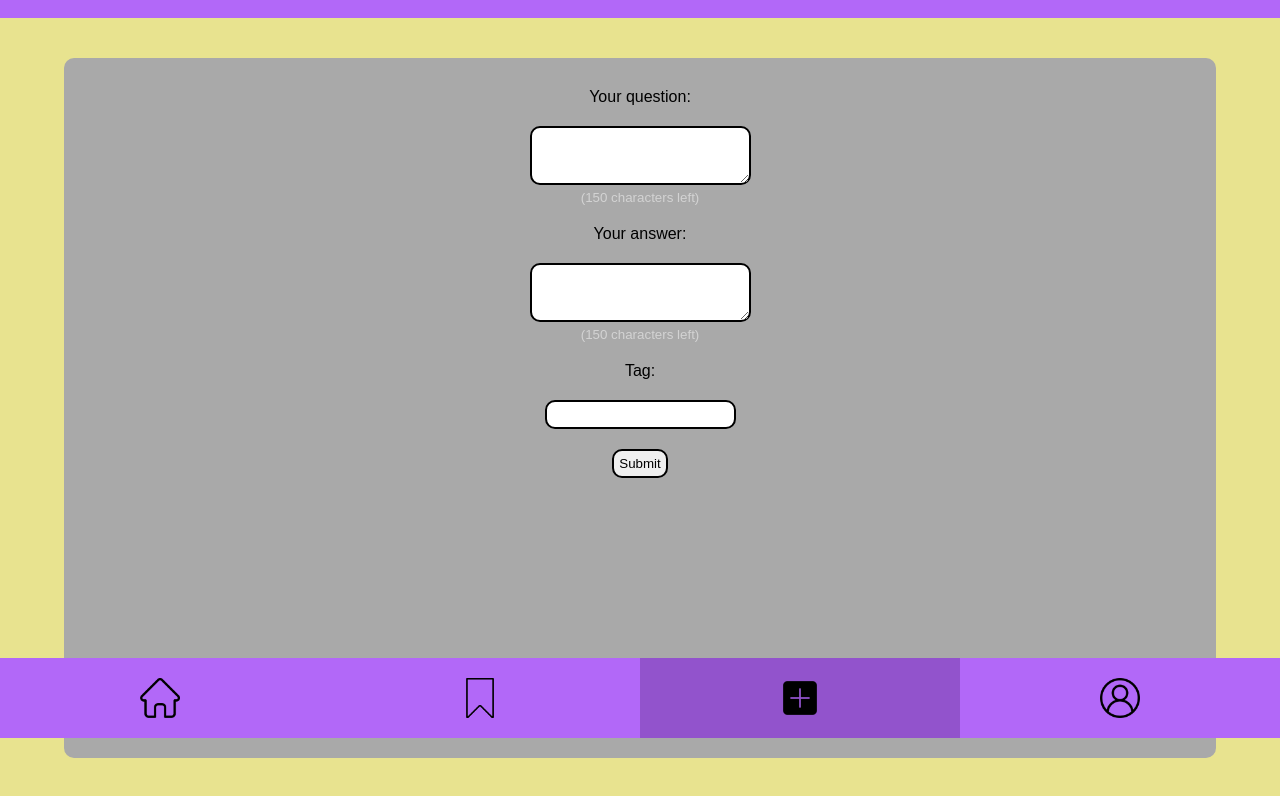
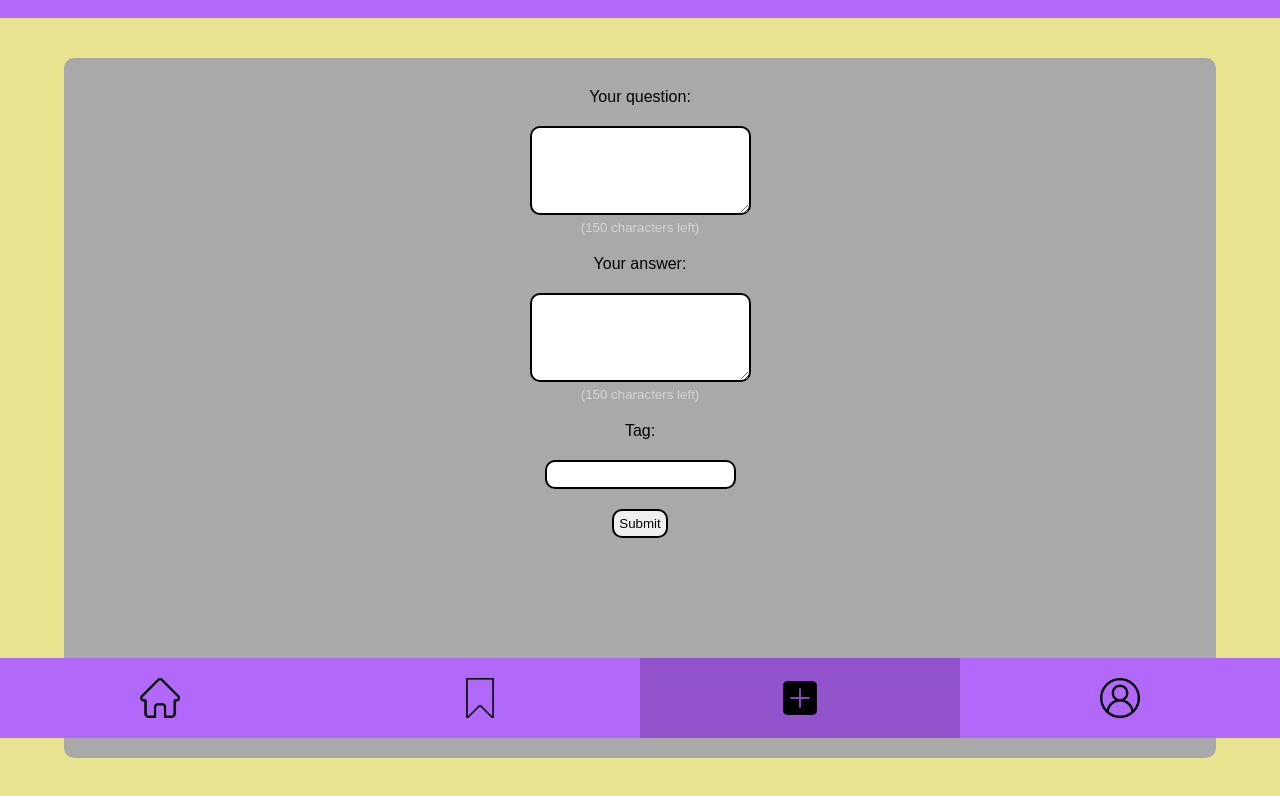
Before and after one commit to RoccoccoR/rocco-quiz-app, a plain HTML site: page form.html in a window 1280 px wide. Shown: the part 62-858 px from the top of the page. Drawn offline with Linux system fonts and the light colour scheme.

Commit message:
fixing form

```diff
--- a/form.html
+++ b/form.html
@@ -24,7 +24,7 @@
           name="form__question"
           id="form__question"
           cols="24"
-          rows="3"></textarea>
+          rows="5"></textarea>
         <small class="form__character-count"
           >(<span data-js="amountLeft1"></span> characters left)</small
         >
@@ -39,7 +39,7 @@
           name="form__answer"
           id="form__answer"
           cols="24"
-          rows="3"></textarea>
+          rows="5"></textarea>
         <small class="form__character-count"
           >(<span data-js="amountLeft2"></span> characters left)</small
         >
```
